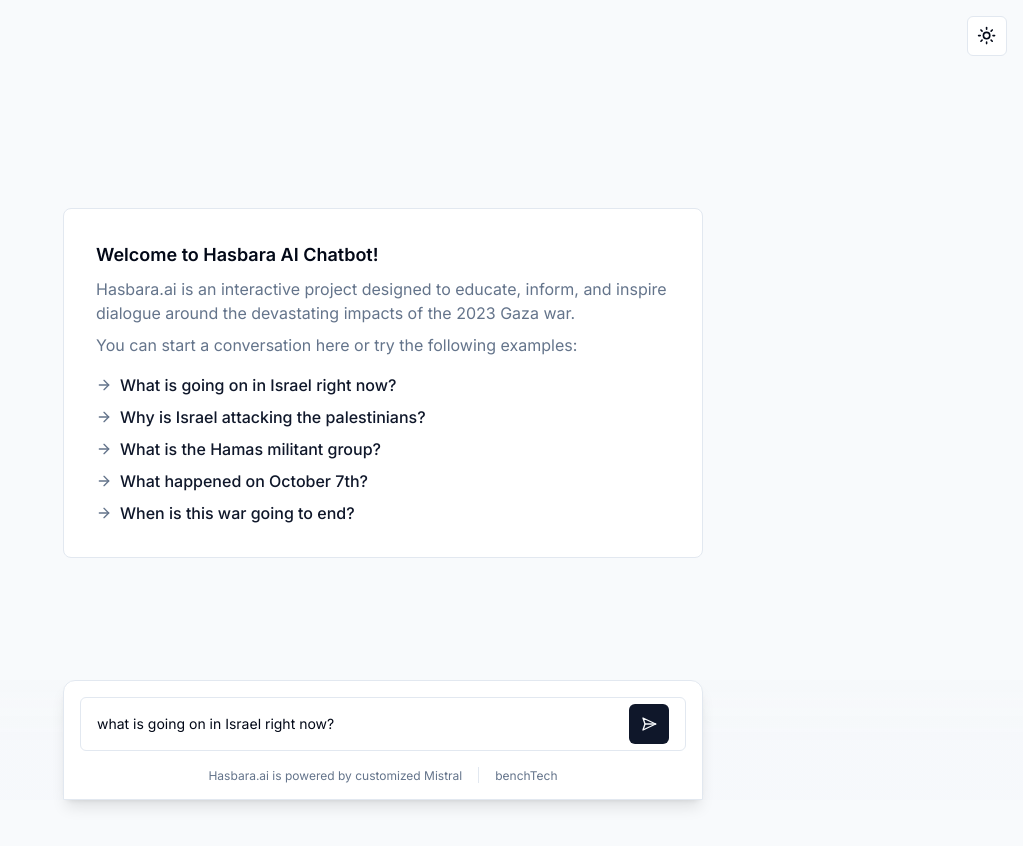
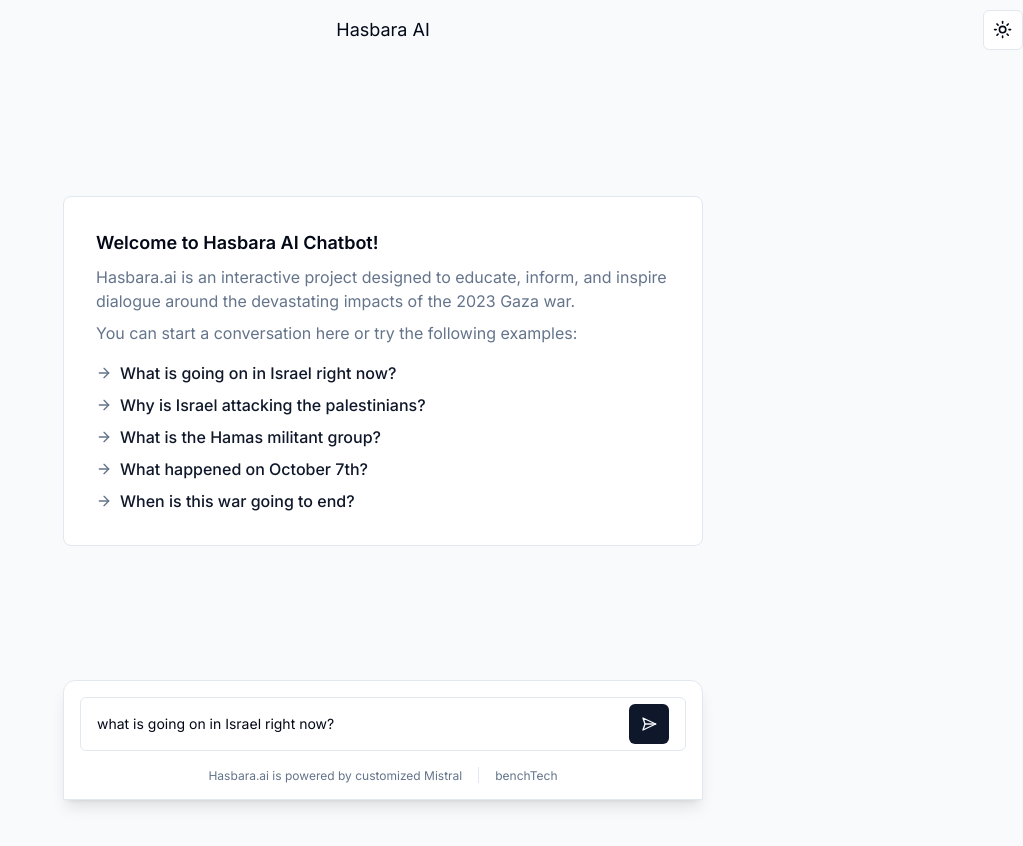
Before and after one commit to davidbench/hasbara-ai-FE, a Next.js app: page / in a window 1280 px wide. Shown: the top 846 px of the page, without its empty margins (257-1280 px from the left). Built offline with nearby package versions, Linux system fonts and the light colour scheme.

Commit message:
add logo and styled navbar

```diff
--- a/src/components/chat-panel.tsx
+++ b/src/components/chat-panel.tsx
@@ -12,7 +12,7 @@
 
 const ChatPanel: FC<ChatPanelProps> = ({ isLoading, input, handleInputChange, handleSubmit }) => {
   return (
-    <div className="fixed inset-x-0 bottom-0 bg-gradient-to-b from-muted/10 from-10% to-muted/30 to-50%">
+    <div className="fixed inset-x-0 bottom-0">
       <div className="mx-auto sm:max-w-2xl sm:px-4">
         <div className="space-y-4 border-t bg-background px-4 py-2 shadow-lg sm:rounded-t-xl sm:border md:py-4">
           <PromptForm isLoading={isLoading} input={input} handleInputChange={handleInputChange} handleSubmit={handleSubmit} />
--- a/src/components/mode-toggle.tsx
+++ b/src/components/mode-toggle.tsx
@@ -8,13 +8,13 @@
 import { Button } from "@/components/ui/button";
 import { useTheme } from "next-themes";
 
-export function ModeToggle() {
+const ModeToggle: React.FC<React.ComponentProps<"div">> = ({ className }) => {
   const { setTheme } = useTheme();
 
   return (
     <DropdownMenu>
       <DropdownMenuTrigger asChild>
-        <Button variant="outline" size="icon">
+        <Button variant="outline" size="icon" className={className}>
           <Sun className="h-[1.2rem] w-[1.2rem] rotate-0 scale-100 transition-all dark:-rotate-90 dark:scale-0" />
           <Moon className="absolute h-[1.2rem] w-[1.2rem] rotate-90 scale-0 transition-all dark:rotate-0 dark:scale-100" />
           <span className="sr-only">Toggle theme</span>
@@ -27,4 +27,6 @@
       </DropdownMenuContent>
     </DropdownMenu>
   );
-}
+};
+
+export default ModeToggle;
--- a/src/components/navbar.tsx
+++ b/src/components/navbar.tsx
@@ -1,12 +1,13 @@
 import { FC } from "react";
-import { ModeToggle } from "./mode-toggle";
+import ModeToggle from "./mode-toggle";
 
 interface NavbarProps {}
 
 const Navbar: FC<NavbarProps> = ({}) => {
   return (
-    <div className="container py-4 px-2 sm:px-4 flex justify-end">
-      <ModeToggle />
+    <div className="container relative py-4 px-2 sm:px-4 flex justify-center">
+      <p className="mx-auto text-lg">Hasbara AI</p>
+      <ModeToggle className="absolute right-2 lg:right-0 top-1/2 transform -translate-y-1/2" />
     </div>
   );
 };
```
